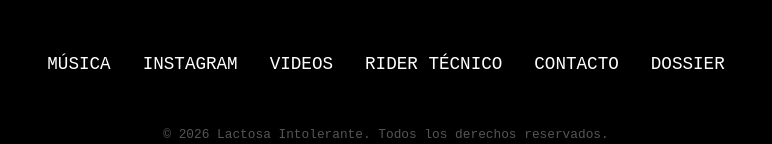
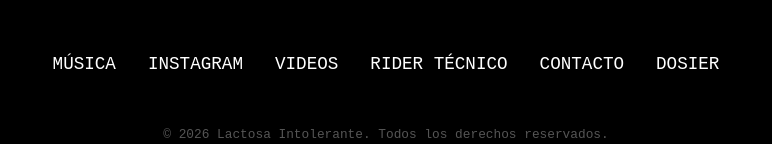
Before and after one commit to Feliffe/web-lactosa, a plain HTML site: page index.html in a window 1280 px wide. Shown: the part 724-868 px from the top of the page, without its empty margins (254-1026 px from the left). Drawn offline with Linux system fonts and the light colour scheme; a web font is replaced by a local one.

Commit message:
error de ortografia

```diff
--- a/index.html
+++ b/index.html
@@ -33,7 +33,7 @@
         <a href="https://www.youtube.com/@LactosaIntolerante" target="_blank">Videos</a>
         <a href="rider.pdf" target="_blank">Rider Técnico</a>
         <a href="mailto:contactolactosaintolerante@gmail.com">Contacto</a>
-        <a href="Dossier.pdf">Dossier</a>
+        <a href="Dossier.pdf">Dosier</a>
     </div>
 
     <footer>
```
